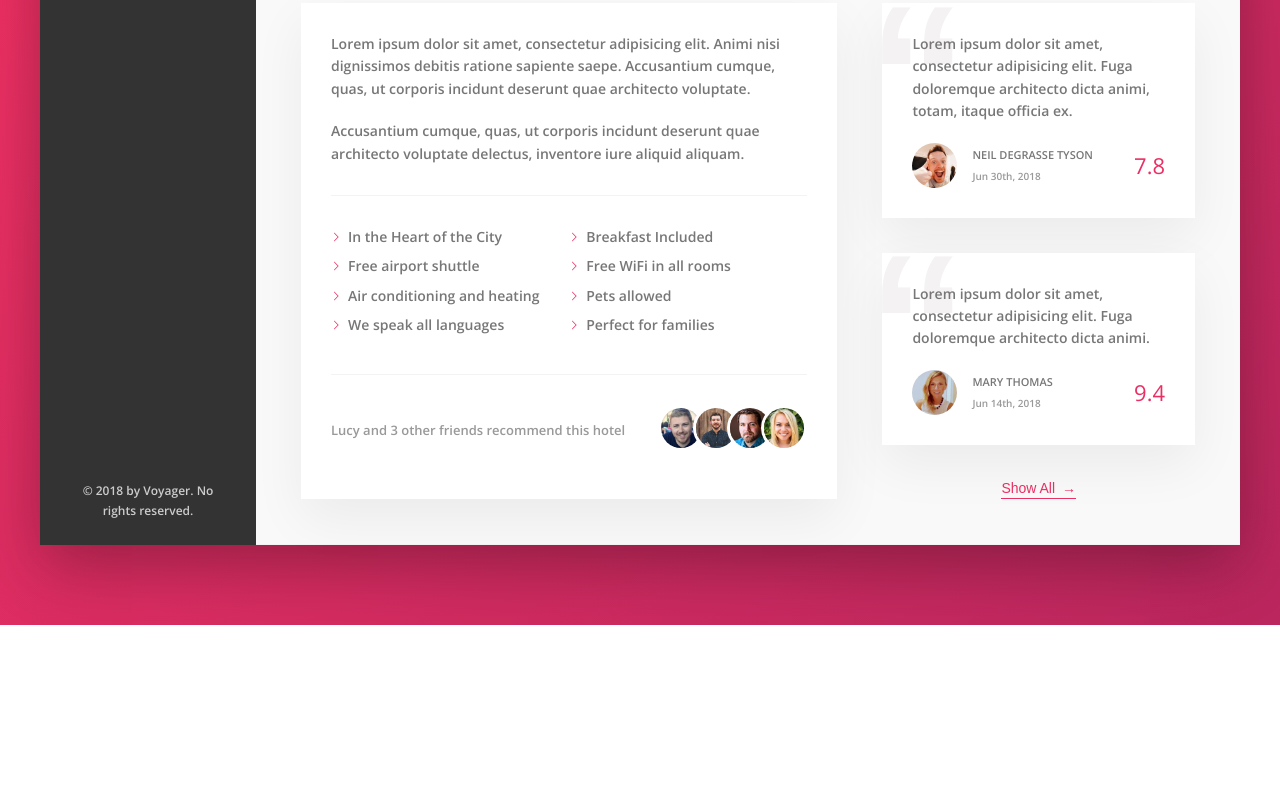
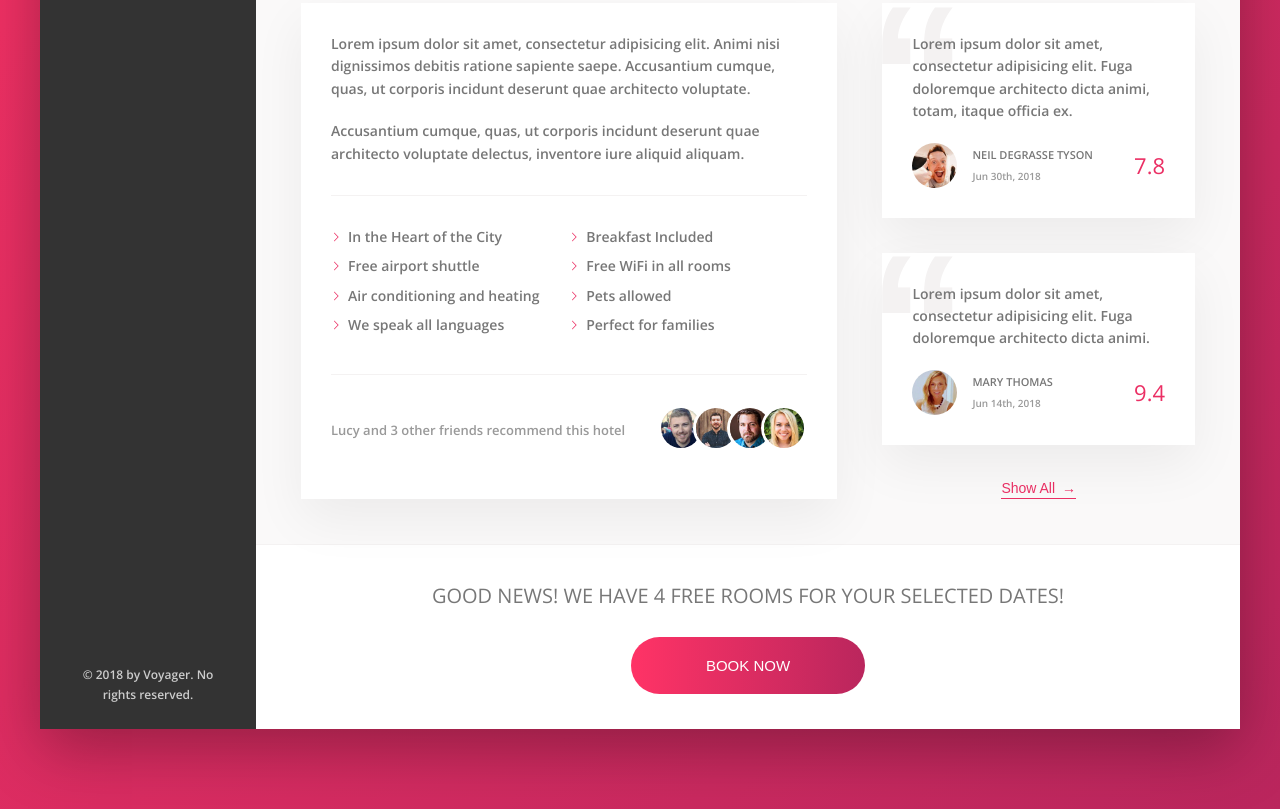
Before and after one commit to theWeboy/Voyager, a website: page index.html in a window 1280 px wide. Shown: the part 644-1453 px from the top of the page. Before the commit the page ends 1269 px from the top, so only its background shows below. Drawn offline with nearby package versions, Linux system fonts and the light colour scheme.

Commit message:
Style CTA section

```diff
--- a/index.html
+++ b/index.html
@@ -160,7 +160,7 @@
                                 </div>
                             </div>
                         </div>
-                        <div class="user-reviews">
+                        <figure class="user-reviews">
                             <figure class="review">
                                 <blockquote class="review__text">
                                     Lorem ipsum dolor sit amet, consectetur adipisicing elit. Fuga doloremque architecto dicta animi, totam, itaque officia ex.
@@ -188,8 +188,16 @@
                                 </figcaption>
                             </figure>
                             <button class="btn-inline">Show All <span>&rarr;</span></button>
-
-                        </div>
+                        </figure>
+                    </div>
+                    <div class="cta">
+                       <h2 class="cta__book-now">
+                           Good news! We have 4 free rooms for your selected dates!
+                       </h2>
+                       <button class="btn">
+                           <span class="btn__visible">Book Now</span>
+                           <span class="btn__invisible">Only 4 rooms left</span>
+                       </button>
                     </div>
                 </main>
             </div>
--- a/sass/_components.scss
+++ b/sass/_components.scss
@@ -409,3 +409,65 @@
     z-index: 1;
   }
 }
+
+//Call to Action
+.cta{
+    padding: 3.5rem 0;
+    text-align: center;
+
+    &__book-now{
+        font-size: 2rem;
+        font-weight: 300;
+        text-transform: uppercase;
+        margin-bottom: 2.5rem;
+    }
+}
+
+//CTA Button
+.btn{
+    font-size: 1.5rem;
+    font-weight: 300;
+    text-transform: uppercase;
+    border-radius: 100px;
+    border: none;
+    background-image: linear-gradient(to right, var(--color-primary-light), var(--color-primary-dark));
+    color: #fff;
+    position: relative;
+    overflow: hidden;
+    cursor: pointer;
+
+    & > *{
+        display: inline-block;
+        height: 100%;
+        width: 100%;
+        transition: all .2s;
+    }
+    &__visible{
+        padding: 2rem 7.5rem;
+    }
+
+    &__invisible{
+        display: inline-block;
+        position: absolute;
+        padding: 2rem 0;
+        height: 100%;
+        width: 100%;
+        left: 0;
+        top: -100%;
+    }
+
+    &:hover{
+        background-image: linear-gradient(to left, var(--color-primary-light), var(--color-primary-dark));
+    }
+
+    &:hover &__visible{
+        transform: translateY(100%);
+    }
+    &:hover &__invisible{
+        top: 0;
+    }
+
+    &:focus{
+        outline: none;
+    }
+}
--- a/sass/_layout.scss
+++ b/sass/_layout.scss
@@ -31,6 +31,7 @@
 }
 
 .hotel-view{
+  background-color: #fff;
   flex: 1;
 }
 
```
Also changed, not shown: css/style.css.
